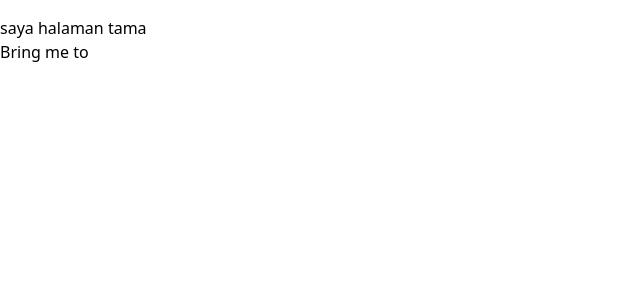
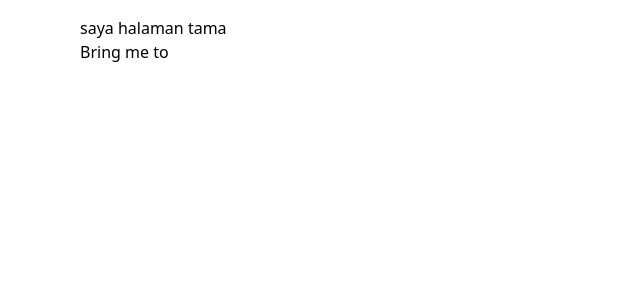
Before and after one commit to ariffadhillah/Academy-Micro, a Next.js app: page / in a window 1280 px wide. Shown: the top 300 px of the page, without its empty margins (0-640 px from the left). Built offline with nearby package versions, Linux system fonts and the light colour scheme.

Commit message:
setting container

```diff
--- /dev/null
+++ b/pages/random/[id].js
@@ -0,0 +1,22 @@
+import React from 'react'
+
+function Todo() {
+    return (
+        <div>
+
+        </div>
+    )
+}
+
+Todo.getInitialProps = async (props) => {
+    console.log(props)
+    const {id} = props.query
+    try{
+        const data = await fetch(`https://jsonplaceholder.typicode.com/todos/${id}`)
+            .then((response) => response.json())
+            .then((json) => json);
+    return { data };
+    }catch (error) {}
+};
+
+export default Random;
--- a/tailwind.config.js
+++ b/tailwind.config.js
@@ -133,7 +133,15 @@ module.exports = {
       inner: 'inset 0 2px 4px 0 rgba(0, 0, 0, 0.06)',
       none: 'none',
     },
-    container: {},
+    container: {
+      padding: {
+        DEFAULT: '1rem',
+        sm: '2rem',
+        lg: '4rem',
+        xl: '5rem',
+        '2xl': '6rem',
+      },
+    },
     cursor: {
       auto: 'auto',
       default: 'default',
```
